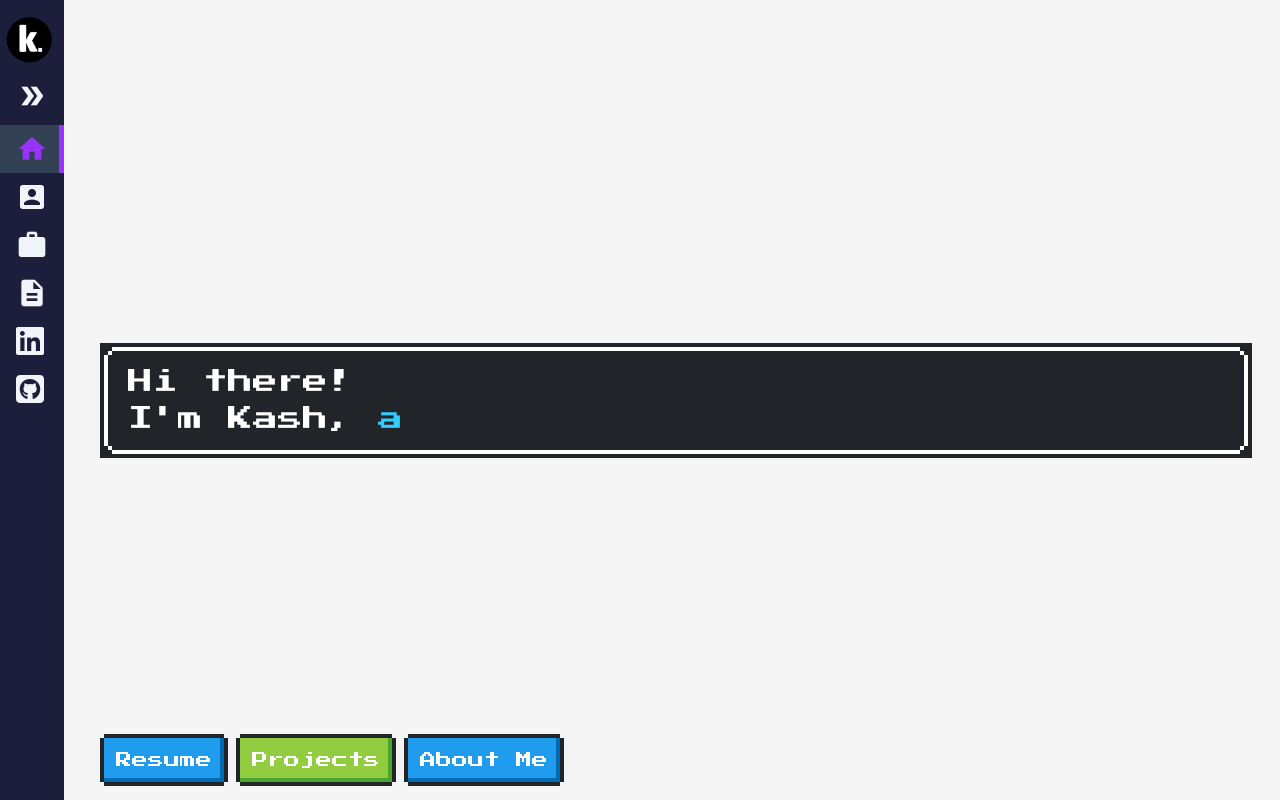
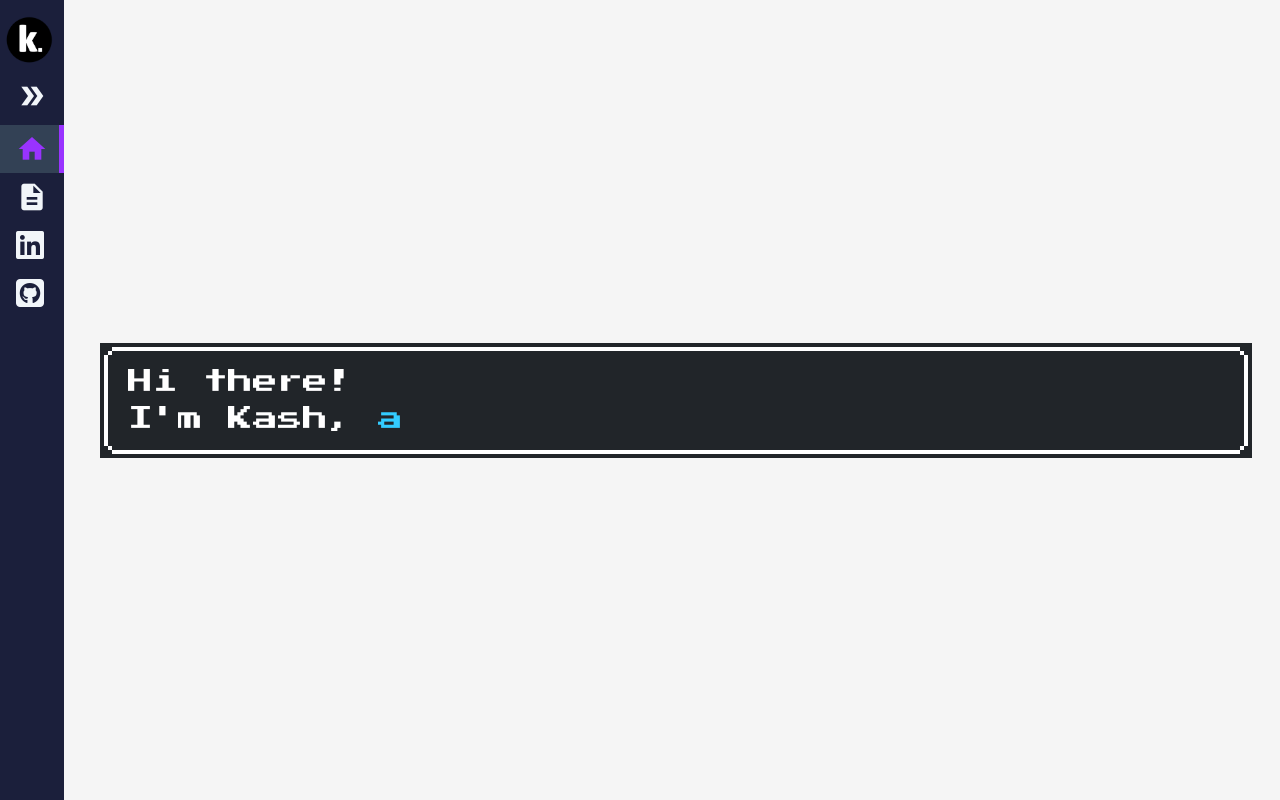
Before and after one commit to Kmirz/personal-portfolio-v1, a Vue app: page / in a window 1280 px wide. Built offline with nearby package versions, Linux system fonts and the light colour scheme.

Commit message:
minimizing for deploy

```diff
--- a/src/components/Sidebar.vue
+++ b/src/components/Sidebar.vue
@@ -15,18 +15,18 @@
         <span class="material-icons material-icons-round"> home </span>
         <span class="text">Home</span>
       </router-link>
-      <router-link class="button" to="/about">
+      <!-- <router-link class="button" to="/about">
         <span class="material-icons material-icons-round"> account_box </span>
         <span class="text">About</span>
-      </router-link>
+      </router-link> -->
     </div>
     <!-- <div class="projects"></div> -->
-    <div class="menu">
+    <!-- <div class="menu">
       <router-link class="button" to="/projects">
         <span class="material-icons material-icons-round"> work </span>
         <span class="text">Projects</span>
       </router-link>
-    </div>
+    </div> -->
     <div class="menu">
       <a class="button" href="/Kash Mirza Resume 2022 V1.0.pdf" target="_blank">
         <span class="material-icons material-icons-round"> description </span>
--- a/src/views/Home.vue
+++ b/src/views/Home.vue
@@ -30,18 +30,21 @@
       </button>
     </div> -->
 
-    <div class="intro-block">
-      <!-- <button class="nes-btn m-2 is-error start-adventure" v-motion-pop>
+    <!-- <div class="intro-block">
+      <button class="nes-btn m-2 is-error start-adventure" v-motion-pop>
         START ADVENTURE!
-      </button> -->
-    </div>
+      </button>
+    </div> -->
     <div class="nes-container is-rounded is-dark textbox" v-motion-pop>
       <p>
         Hi there! <br />
         I'm Kash, <span class="role-title"> {{ roleName }} </span>
       </p>
     </div>
-    <div class="bottom-text-wrapper">
+    <!-- <div
+      class="bottom-text-wrapper"
+      style="display: flex; flex-direction: row; justify-content: center"
+    >
       <button class="nes-btn m-2 is-primary" v-motion-slide-left>Resume</button>
       <button class="nes-btn m-2 is-success" v-motion-slide-left>
         Projects
@@ -49,7 +52,7 @@
       <button class="nes-btn m-2 is-primary" v-motion-slide-left>
         About Me
       </button>
-    </div>
+    </div> -->
   </main>
 </template>
 
```
